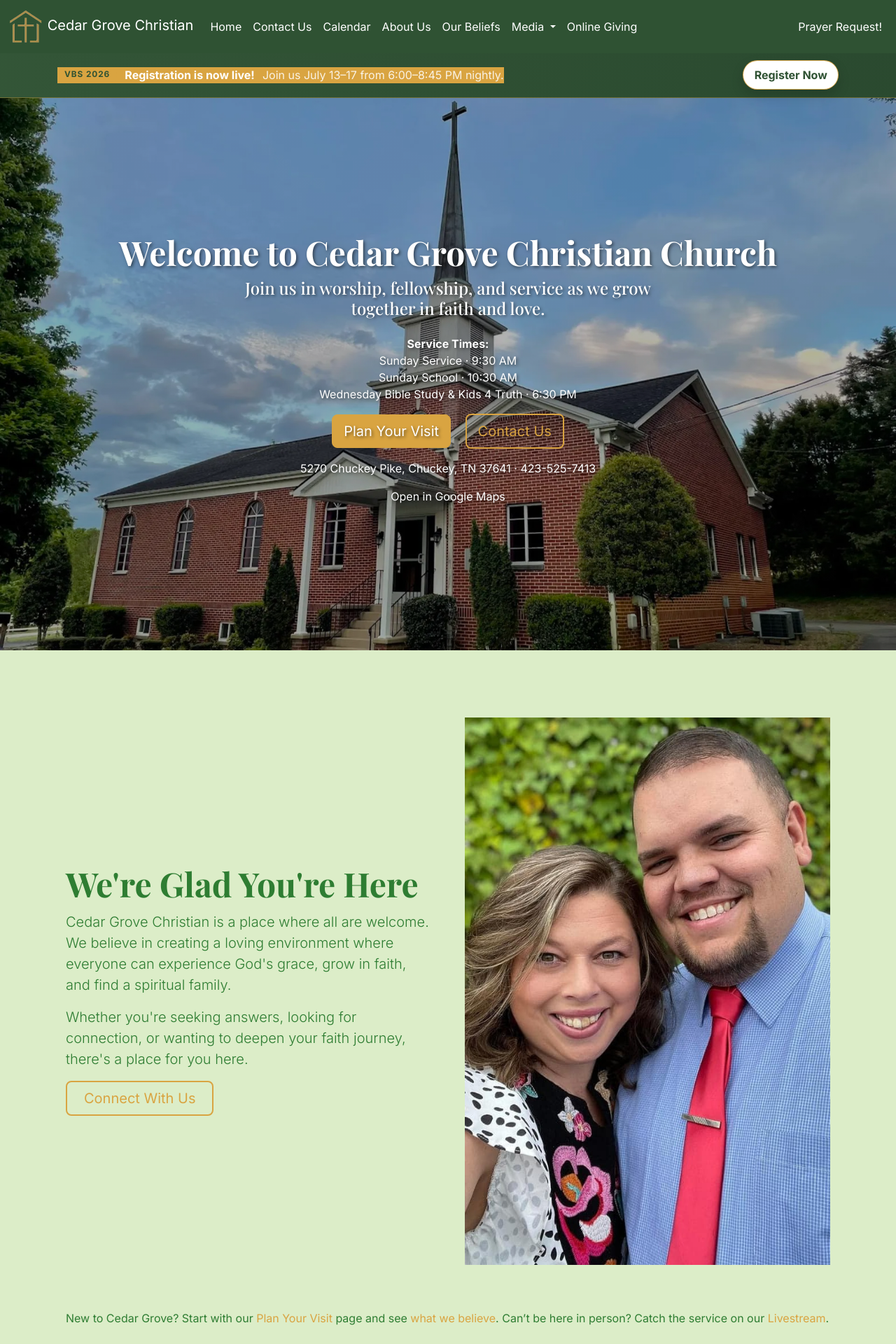
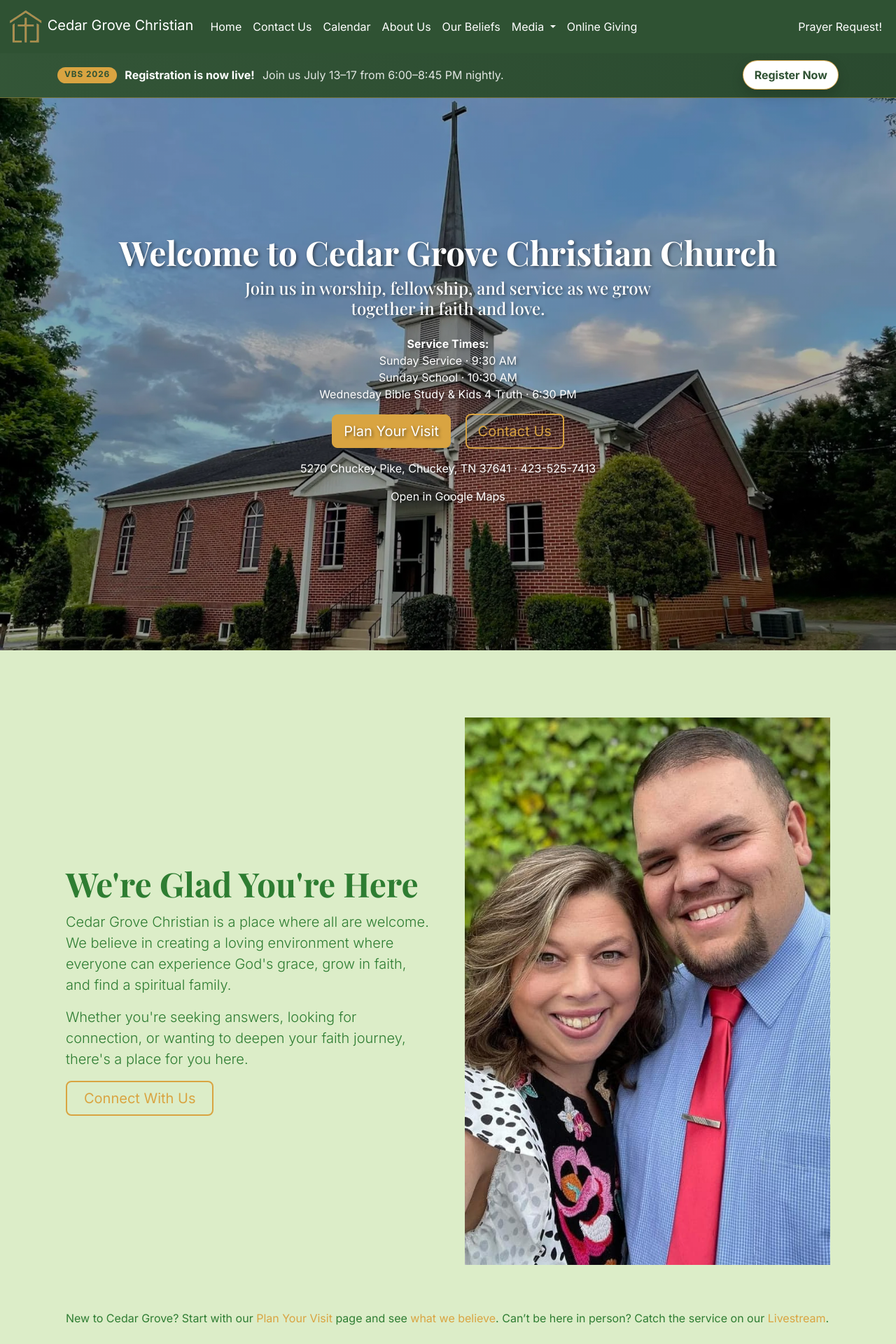
Before and after one commit to cedargrovechristian/cedargrovechristian.github.io, a Jekyll site: the page built from index.html, in a window 1280 px wide. Shown: the top 1920 px of the page at 70% size. Built offline with Jekyll 4.4.1, drawn with Linux system fonts in a browser that asks for light colours.

Commit message:
Update index.css

```diff
--- a/assets/css/index.css
+++ b/assets/css/index.css
@@ -433,7 +433,6 @@ text-decoration: none;
   gap: 0.45rem 0.7rem;
   line-height: 1.35;
   font-size: 1rem;
-background:#D9A441;
 }
 
 .vbs-home-alert__eyebrow {
```
